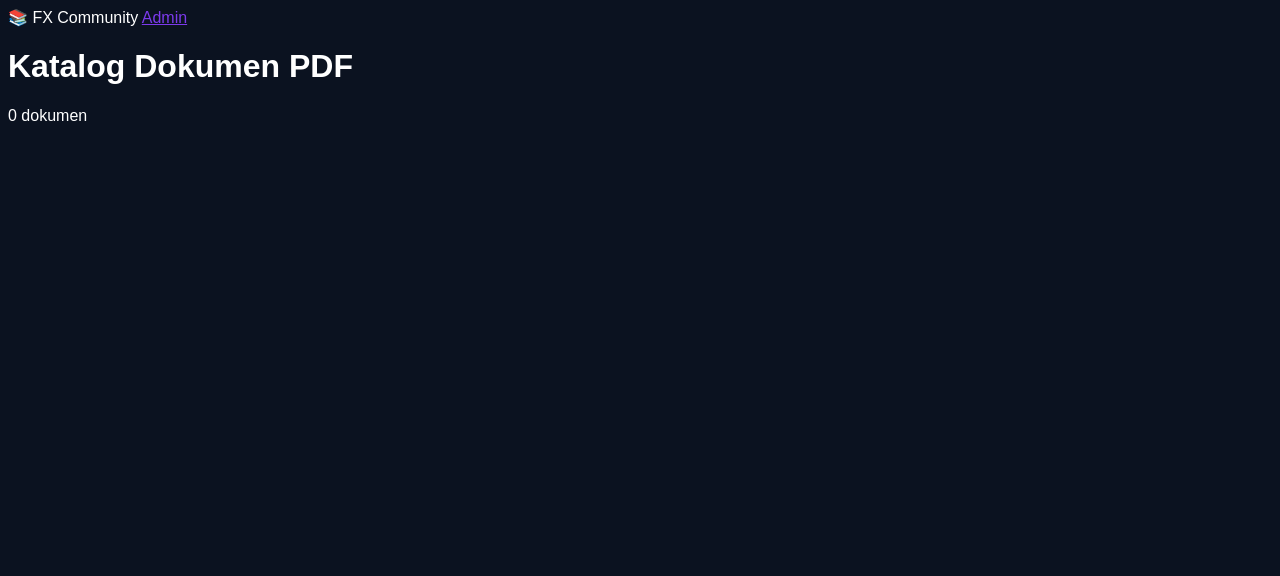
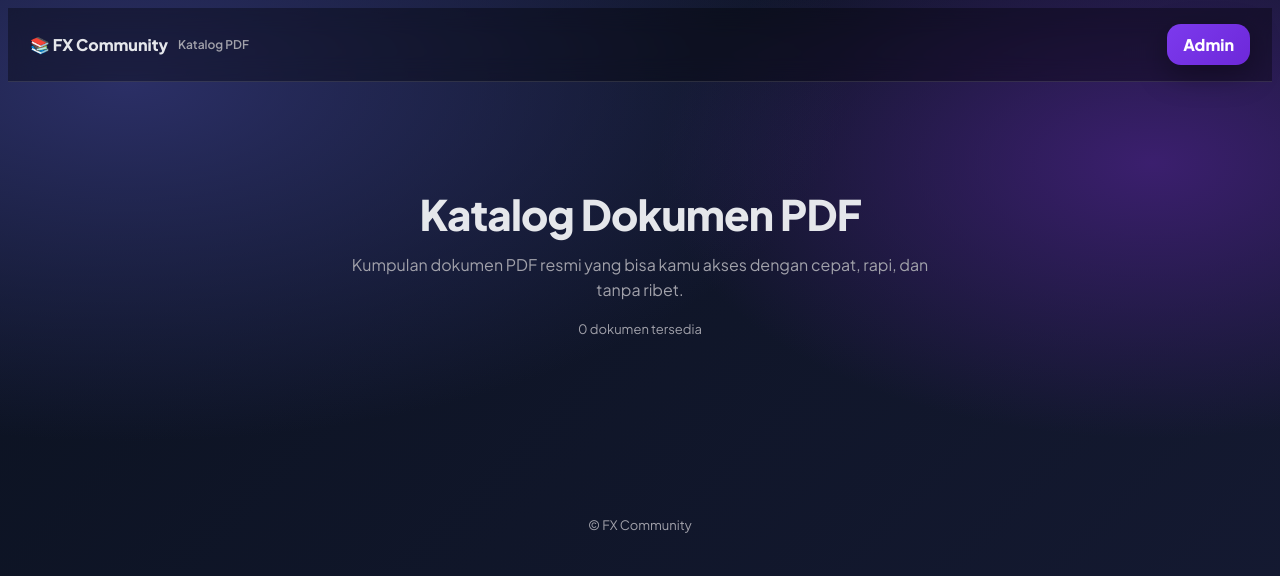
Before and after one commit to fxcomunity/cloudflarefx, a plain HTML site: page index.html in a window 1280 px wide. Drawn offline with Linux system fonts and the light colour scheme.

Commit message:
Update index.html

```diff
--- a/index.html
+++ b/index.html
@@ -4,18 +4,174 @@
   <meta charset="utf-8" />
   <meta name="viewport" content="width=device-width, initial-scale=1.0" />
   <title>Katalog Dokumen • FX Community</title>
+
+  <link rel="preconnect" href="https://fonts.googleapis.com">
+  <link rel="preconnect" href="https://fonts.gstatic.com" crossorigin>
+  <link href="https://fonts.googleapis.com/css2?family=Plus+Jakarta+Sans:wght@400;600;800&display=swap" rel="stylesheet">
+
   <link rel="stylesheet" href="assets/style.css" />
+
+  <style>
+    body{
+      font-family:"Plus Jakarta Sans",system-ui,-apple-system,Segoe UI,Roboto,Arial,sans-serif;
+      background: radial-gradient(1200px 600px at 10% 10%, #2b2f66 0%, transparent 60%),
+                  radial-gradient(900px 500px at 90% 20%, #3b1f6e 0%, transparent 55%),
+                  linear-gradient(135deg, #0b1220, #151a33);
+      color:#e5e7eb;
+      min-height:100vh;
+    }
+
+    /* NAVBAR */
+    .nav{
+      position:sticky;
+      top:0;
+      z-index:10;
+      display:flex;
+      align-items:center;
+      justify-content:space-between;
+      padding:16px 22px;
+      backdrop-filter: blur(12px);
+      background: rgba(0,0,0,.35);
+      border-bottom:1px solid rgba(255,255,255,.12);
+    }
+    .brand{
+      display:flex;
+      align-items:center;
+      gap:10px;
+      font-weight:800;
+      font-size:16px;
+    }
+    .brand span{
+      font-size:12px;
+      font-weight:600;
+      color:#a1a1aa;
+    }
+
+    .nav a{
+      text-decoration:none;
+      padding:10px 16px;
+      border-radius:14px;
+      font-weight:800;
+      color:#fff;
+      background: linear-gradient(135deg,#7c3aed,#6d28d9);
+      box-shadow:0 10px 30px rgba(0,0,0,.35);
+    }
+
+    /* HERO */
+    .hero{
+      max-width:1100px;
+      margin:0 auto;
+      padding:70px 22px 40px;
+      text-align:center;
+    }
+    .hero h1{
+      font-size:42px;
+      font-weight:800;
+      letter-spacing:-.8px;
+      margin-bottom:12px;
+    }
+    .hero p{
+      max-width:620px;
+      margin:0 auto;
+      color:#a1a1aa;
+      font-size:16px;
+      line-height:1.6;
+    }
+
+    .meta{
+      margin-top:18px;
+      font-size:13px;
+      color:#a1a1aa;
+    }
+
+    /* LIST */
+    main{
+      max-width:1100px;
+      margin:0 auto;
+      padding:20px 22px 60px;
+    }
+
+    .list{
+      display:grid;
+      grid-template-columns: repeat(auto-fill,minmax(260px,1fr));
+      gap:18px;
+      margin-top:30px;
+    }
+
+    .card{
+      border-radius:22px;
+      padding:20px;
+      background: linear-gradient(180deg, rgba(255,255,255,.08), rgba(255,255,255,.05));
+      border:1px solid rgba(255,255,255,.14);
+      box-shadow:0 20px 60px rgba(0,0,0,.45);
+      display:flex;
+      flex-direction:column;
+      justify-content:space-between;
+      transition:.2s;
+    }
+    .card:hover{
+      transform: translateY(-3px);
+      border-color: rgba(124,58,237,.45);
+    }
+
+    .card h3{
+      font-size:16px;
+      font-weight:800;
+      margin-bottom:16px;
+    }
+
+    .card a{
+      text-decoration:none;
+      text-align:center;
+      padding:10px 14px;
+      border-radius:14px;
+      font-weight:800;
+      color:#fff;
+      background: linear-gradient(135deg,#7c3aed,#6d28d9);
+    }
+
+    footer{
+      text-align:center;
+      font-size:13px;
+      color:#a1a1aa;
+      padding:30px 16px 40px;
+    }
+  </style>
 </head>
+
 <body>
+
+  <!-- NAV -->
   <header class="nav">
-    <span>📚 FX Community</span>
+    <div class="brand">
+      📚 FX Community
+      <span>Katalog PDF</span>
+    </div>
     <a href="admin/">Admin</a>
   </header>
+
+  <!-- HERO -->
+  <section class="hero">
+    <h1>Katalog Dokumen PDF</h1>
+    <p>
+      Kumpulan dokumen PDF resmi yang bisa kamu akses dengan cepat,
+      rapi, dan tanpa ribet.
+    </p>
+    <div class="meta">
+      <span id="count">0</span> dokumen tersedia
+    </div>
+  </section>
+
+  <!-- LIST -->
   <main>
-    <h1>Katalog Dokumen PDF</h1>
-    <div id="list"></div>
-    <p><span id="count">0</span> dokumen</p>
+    <div id="list" class="list"></div>
   </main>
+
+  <!-- FOOTER -->
+  <footer>
+    © <span id="year"></span> FX Community
+  </footer>
+
   <script src="assets/app.js"></script>
 </body>
 </html>
```
